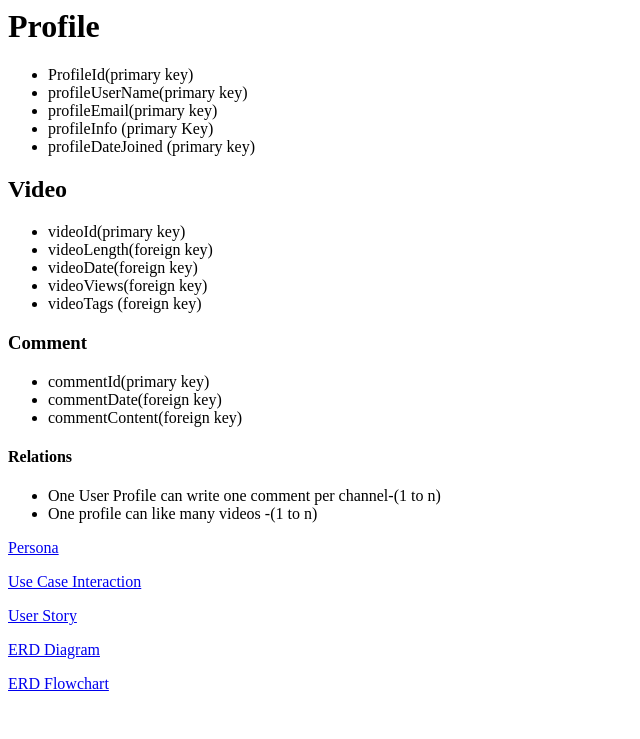
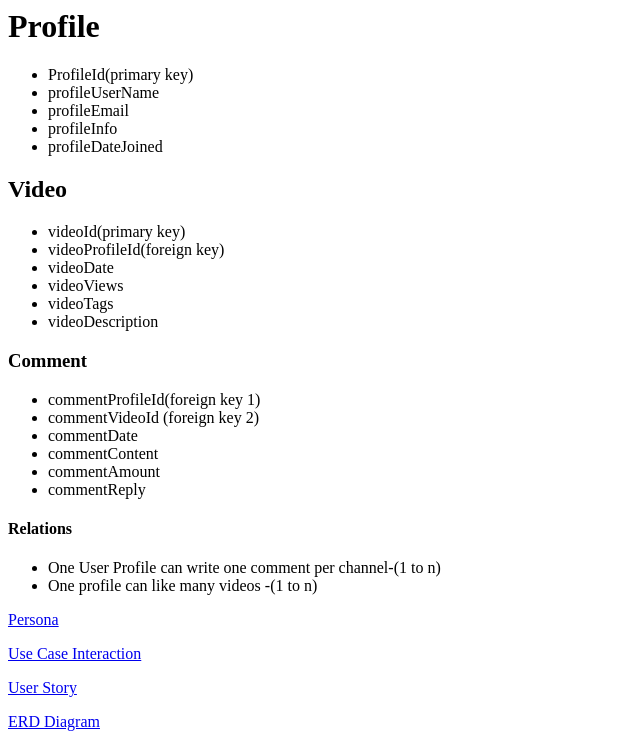
Before and after one commit to RyanTorske/data-design, a PHP site: page /entity-relationship-diagram.php in a window 1280 px wide. Shown: the top 739 px of the page, without its empty margins (0-640 px from the left). Run offline with PHP 8.4, Linux system fonts and the light colour scheme.

Commit message:
removed un-needed file and adjusted ERD diagram

```diff
--- a/epic/entity-relationship-diagram.php
+++ b/epic/entity-relationship-diagram.php
@@ -2,26 +2,30 @@
 <h1><strong>Profile</strong></h1>
 <ul>
 	<li>ProfileId(primary key)</li>
-	<li>profileUserName(primary key)</li>
-	<li>profileEmail(primary key)</li>
-	<li>profileInfo (primary Key)</li>
-	<li>profileDateJoined (primary key)</li>
+	<li>profileUserName</li>
+	<li>profileEmail</li>
+	<li>profileInfo</li>
+	<li>profileDateJoined</li>
 </ul>
 
 <h2><strong>Video</strong></h2>
 <ul>
 	<li>videoId(primary key)</li>
-	<li>videoLength(foreign key)</li>
-	<li>videoDate(foreign key)</li>
-	<li>videoViews(foreign key)</li>
-	<li>videoTags (foreign key)</li>
+	<li>videoProfileId(foreign key)</li>
+	<li>videoDate</li>
+	<li>videoViews</li>
+	<li>videoTags</li>
+	<li>videoDescription</li>
 </ul>
 
 <h3><strong>Comment</strong></h3>
 <ul>
-	<li>commentId(primary key)</li>
-	<li>commentDate(foreign key)</li>
-	<li>commentContent(foreign key)</li>
+	<li>commentProfileId(foreign key 1)</li>
+	<li>commentVideoId (foreign key 2)</li>
+	<li>commentDate</li>
+	<li>commentContent</li>
+	<li>commentAmount</li>
+	<li>commentReply</li>
 </ul>
 
 <h4>Relations</h4>
```
Also changed, not shown: temp.sql (deleted, +0 -44 lines).
